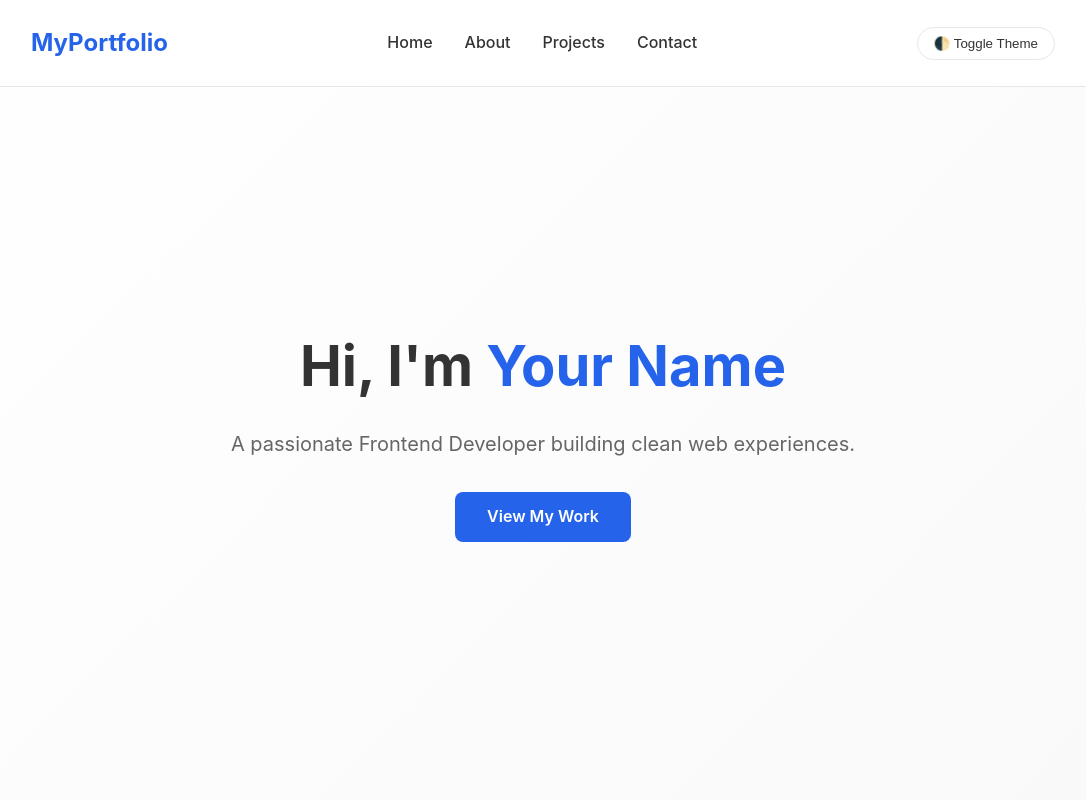
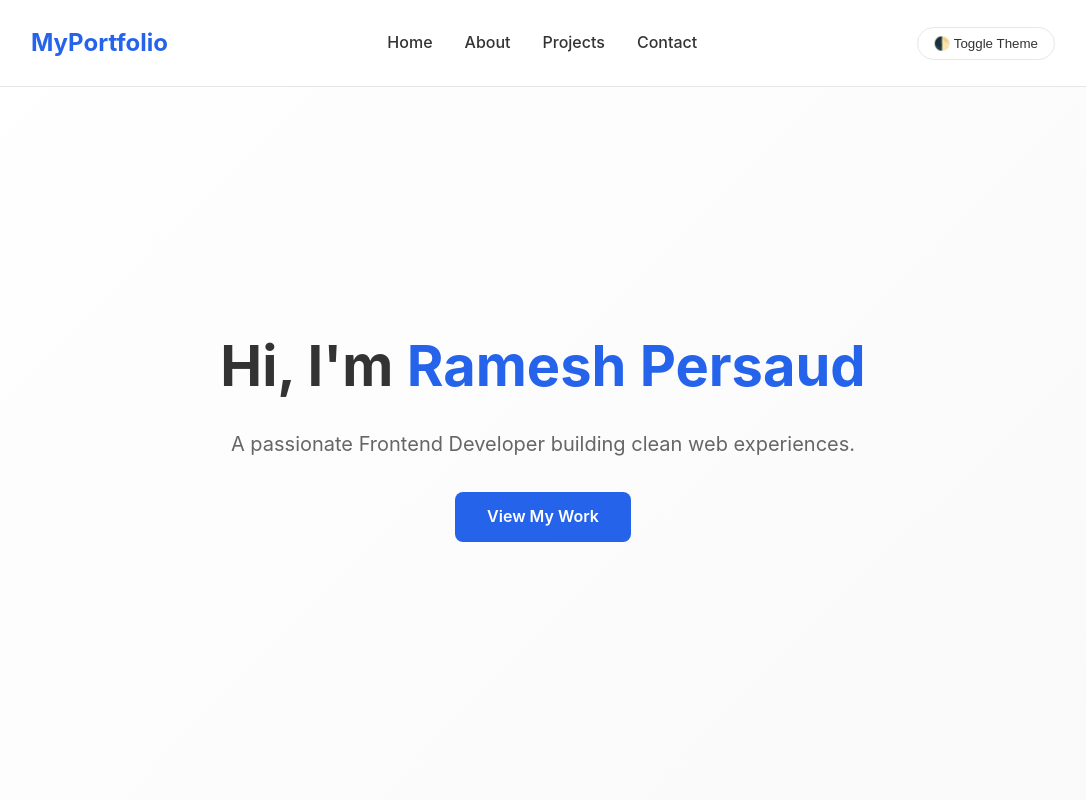
Before and after one commit to ramesh24rp-creator/portfolio-, a plain HTML site: page index.html in a window 1280 px wide. Shown: the top 800 px of the page, without its empty margins (97-1183 px from the left). Drawn offline with Linux system fonts and the light colour scheme.

Commit message:
Update index.html

```diff
--- a/index.html
+++ b/index.html
@@ -367,7 +367,7 @@
         <section id="hero" class="hero-section">
             <div class="hero-content">
                 <h1>
-                    Hi, I'm <span class="highlight">Your Name</span>
+                    Hi, I'm <span class="highlight">Ramesh Persaud</span>
                 </h1>
 
                 <p>
```
